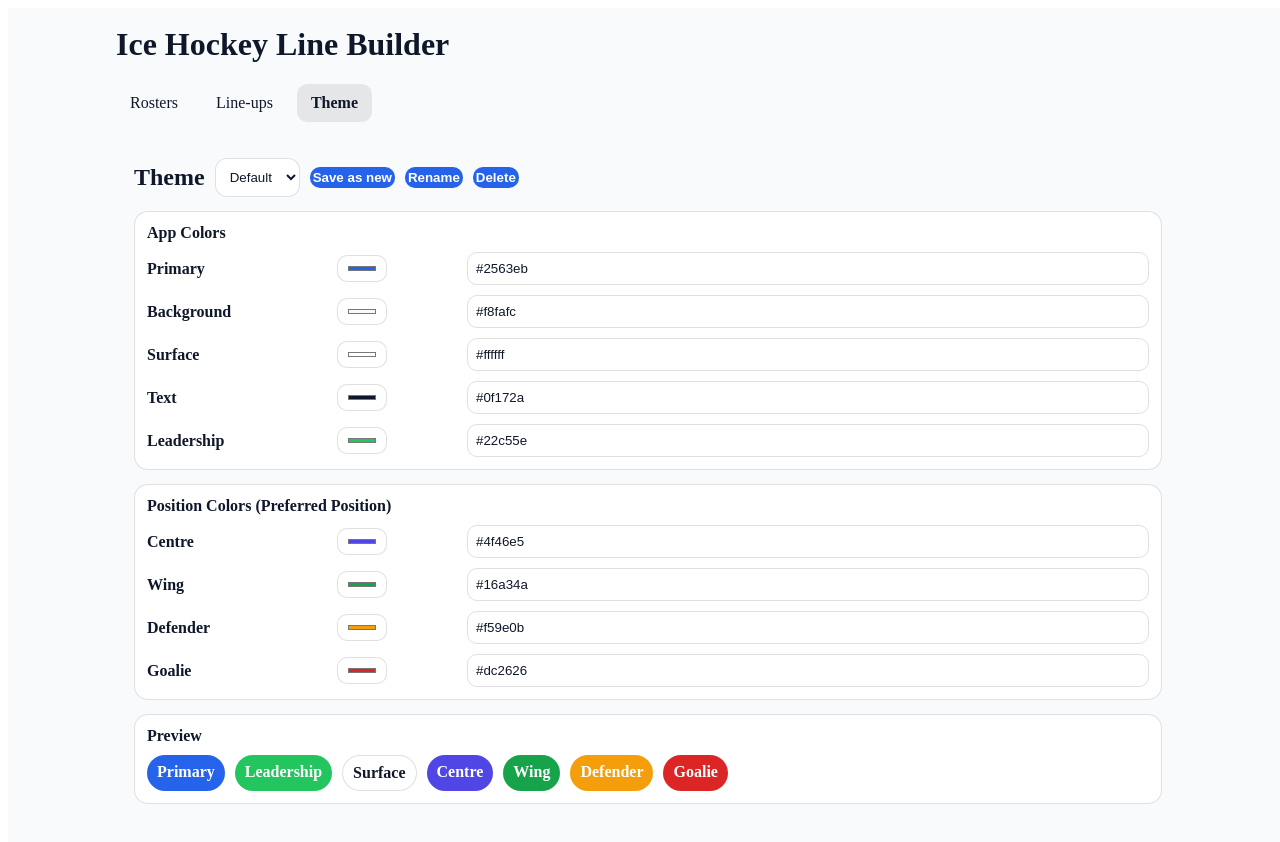
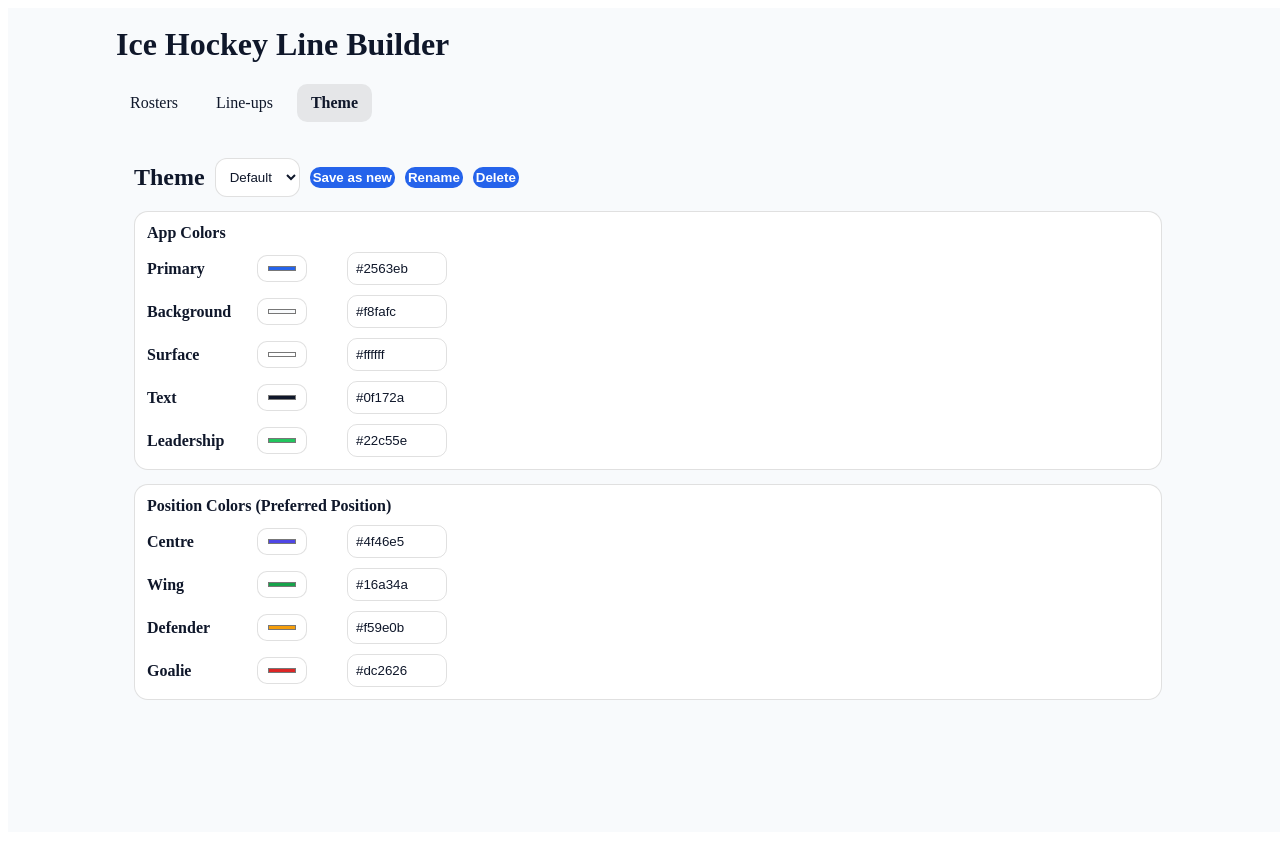
Before and after one commit to Newik83CZ/IceHockeyLineBuilder, a React (Vite) app: page /theme in a window 1280 px wide. Shown: the top 842 px of the page. Built offline with nearby package versions, Linux system fonts and the light colour scheme.

Commit message:
Fixing Theme and colors

```diff
--- a/src/pages/Lineups.jsx
+++ b/src/pages/Lineups.jsx
@@ -114,8 +114,11 @@ function DraggablePlayer({ id, label, sublabel, preferredPosition }) {
     minHeight: 84,
     padding: "8px 12px",
     borderRadius: 20,
-    border: `1px solid ${posVar}`,
-    background: "var(--surface)",
+    //border: `1px solid ${posVar}`,
+    border: `1px solid var(--primary)`,
+    //background: "var(--surface)",
+    color: "var(--surface)",
+    background: posVar,
     cursor: "grab",
     userSelect: "none",
     touchAction: "none",
@@ -832,7 +835,7 @@ export default function Lineups({ data, setData }) {
   }
 
   return (
-    <div className="lineupsLayout" style={{ display: "grid", gridTemplateColumns: "200px 1fr", gap: 16 }}>
+    <div className="lineupsLayout" style={{ display: "grid", gridTemplateColumns: "310px 1fr", gap: 16 }}>
       <DndContext sensors={sensors} onDragEnd={handleDragEnd}>
         {/* LEFT PANEL */}
         <div className="lineupsLeft" style={{ display: "grid", gap: 8 }}>
@@ -840,7 +843,7 @@ export default function Lineups({ data, setData }) {
             <h2 style={{ margin: "0 0 6px", fontWeight: 900 }}>{activeTeam.name}</h2>
           </div>
 
-          <div style={{ marginTop: -270, padding: 12, borderRadius: 14, border: "1px solid var(--border)", background: "var(--surface)" }}>
+          <div style={{ marginTop: -10, padding: 12, borderRadius: 14, border: "1px solid var(--border)", background: "var(--surface)" }}>
             <div style={{ display: "grid", gap: 8 }}>
               <div style={{ fontWeight: 800 }}>Line-up</div>
 
--- a/src/pages/Theme.jsx
+++ b/src/pages/Theme.jsx
@@ -150,16 +150,18 @@ export default function ThemePage({ data, setData }) {
         ))}
       </Card>
 
+      {/*
       <Card title="Preview">
         <div style={{ display: "flex", gap: 10, flexWrap: "wrap" }}>
           <Badge text="Primary" style={{ background: "var(--primary)", color: "white" }} />
           <Badge text="Leadership" style={{ background: "var(--accent)", color: "white" }} />
           <Badge text="Surface" style={{ background: "var(--surface)", border: "1px solid var(--border)" }} />
           {POSITIONS.map(p => (
-            <Badge key={p} text={p} style={{ background: `var(--pos-${p.toLowerCase()})`, color: "white" }} />
+            <Badge key={p} text={p} style={{ background: `var(--pos-${p.toLowerCase()})`, color: "var(--surface)" }} />
           ))}
         </div>
       </Card>
+      */}
     </div>
   );
 }
@@ -175,7 +177,7 @@ function Card({ title, children }) {
 
 function ColorRow({ label, value, onChange }) {
   return (
-    <div style={{ display: "grid", gridTemplateColumns: "180px 120px 1fr", gap: 10, alignItems: "center" }}>
+    <div style={{ display: "grid", gridTemplateColumns: "100px 80px 100px", gap: 10, alignItems: "center" }}>
       <div style={{ fontWeight: 700 }}>{label}</div>
       <input type="color" value={value} onChange={(e) => onChange(e.target.value)} />
       <input
```
